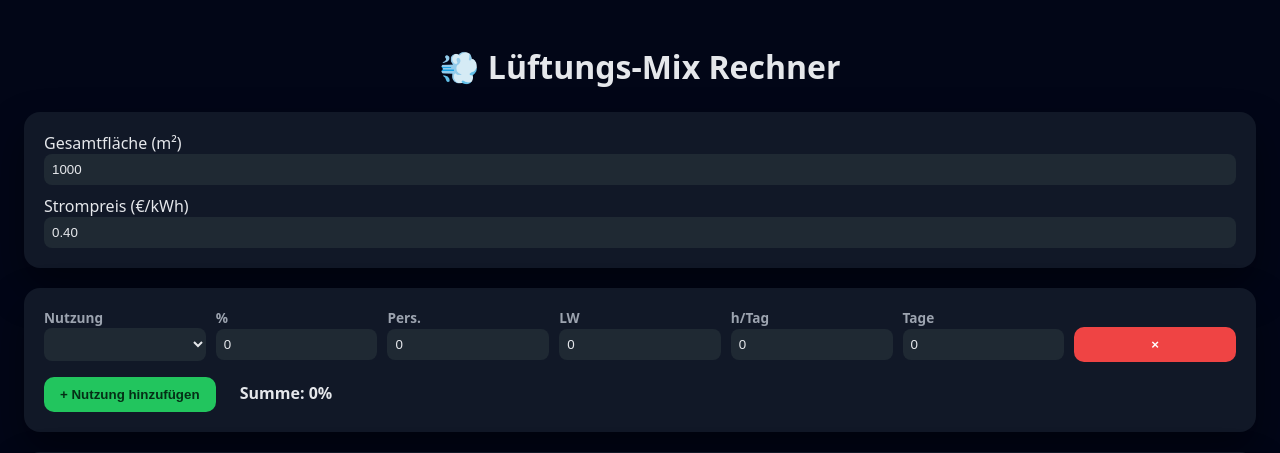
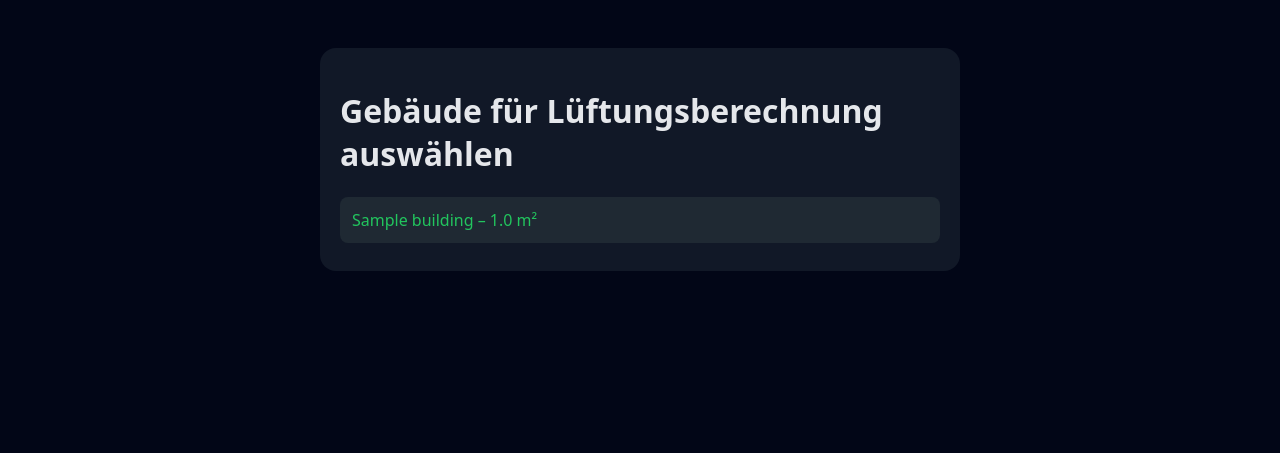
Before and after one commit to DBM-THA/energybalance, a Django app: page /ventilation/ in a window 1280 px wide. Shown: the top 453 px of the page. Run offline with Django 5.2, Linux system fonts and the light colour scheme; tables that the repository leaves empty hold one stand-in row (values such as "Sample post").

Commit message:
Gebäudeauswahl vor den rechner

```diff
--- a/energyapp/templates/energyapp/building_form.html
+++ b/energyapp/templates/energyapp/building_form.html
@@ -197,7 +197,7 @@
         <fieldset>
             <legend class="d-flex align-items-center">
                 <span>Lüftung & Klima</span>
-                <a href="{% url 'ventilation' %}"
+                <a href="{% url 'ventilation-select' %}"
                    class="btn btn-outline-secondary btn-sm ms-2">
                     Details
                 </a>
--- a/energyapp/templates/energyapp/ventilation.html
+++ b/energyapp/templates/energyapp/ventilation.html
@@ -24,11 +24,12 @@ button.secondary{background:#334155;color:var(--text)}
 </head>
 <body>
 
-<h1>💨 Lüftungs-Mix Rechner</h1>
+<h1> Lüftungs-Mix Rechner</h1>
 
 <div class="card">
   <label>Gesamtfläche (m²)</label>
-  <input id="totalArea" type="number" value="1000">
+  <input id="totalArea" type="number" value="{{ total_area }}" readonly>
+
 
   <label style="margin-top:10px;display:block">Strompreis (€/kWh)</label>
   <input id="priceInput" type="number" step="0.01" value="0.40">
--- a/energyapp/urls.py
+++ b/energyapp/urls.py
@@ -46,19 +46,21 @@ urlpatterns = [
     path('building/<int:pk>/bilanz/', energy_balance_view, name='energy_balance'),
 
     path("pv-details/", building_view.pv_details, name="pv_details"),
-    path("ventilation/", building_view.ventilation, name="ventilation"),
 
 
-    path(
-        "ventilation/",
-        ventilation.select_building_for_ventilation,
-        name="ventilation-select-building",
-    ),
-    path(
-        "ventilation/<int:building_id>/",
-        ventilation.ventilation_view,
-        name="ventilation-detail",
-    ),
+# Ventilation
+path(
+    "ventilation/",
+    ventilation.select_building_for_ventilation,
+    name="ventilation-select",
+),
+path(
+    "ventilation/<int:building_id>/",
+    ventilation.ventilation_view,
+    name="ventilation-detail",
+),
+
+
 
 
 ]
--- a/energyapp/views/ventilation.py
+++ b/energyapp/views/ventilation.py
@@ -1,27 +1,39 @@
 from django.shortcuts import render, get_object_or_404
 from energyapp.models import Building
 
+
 def select_building_for_ventilation(request):
-    buildings = Building.objects.all()
+    """
+    Einstieg: Liste aller Gebäude anzeigen, damit der Nutzer ein Gebäude auswählt.
+    URL: /ventilation/
+    Template: energyapp/ventilation_select_building.html
+    """
+    buildings = Building.objects.all().order_by("name")
     return render(
         request,
-        "energyapp/select_building.html",
+        "energyapp/ventilation_select_building.html",
         {"buildings": buildings},
     )
 
 
-def ventilation_view(request, building_id):
+def ventilation_view(request, building_id: int):
+    """
+    Detail: Ventilationsrechner für ein konkretes Gebäude.
+    URL: /ventilation/<building_id>/
+    Template: energyapp/ventilation.html
+    Übergibt total_area an das Template.
+    """
     building = get_object_or_404(Building, pk=building_id)
 
+    # Fläche: bevorzugt NGF_t, sonst aus Geometrie ableiten
     total_area = (
         building.ngf_t
-        if building.ngf_t
-        else building.length_ns * building.width_ow * building.storeys
+        if building.ngf_t is not None
+        else (building.length_ns * building.width_ow * building.storeys)
     )
 
     context = {
         "building": building,
         "total_area": round(total_area, 2),
     }
-
     return render(request, "energyapp/ventilation.html", context)
```
